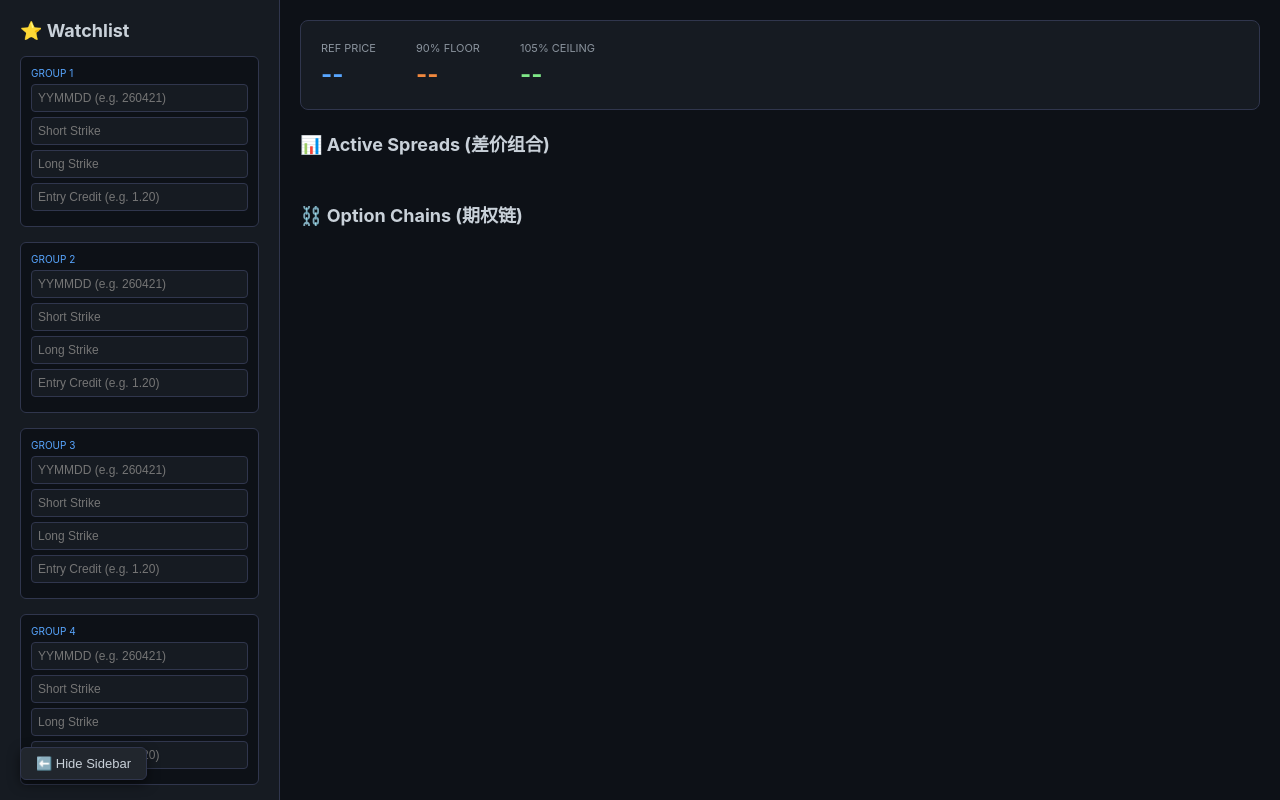
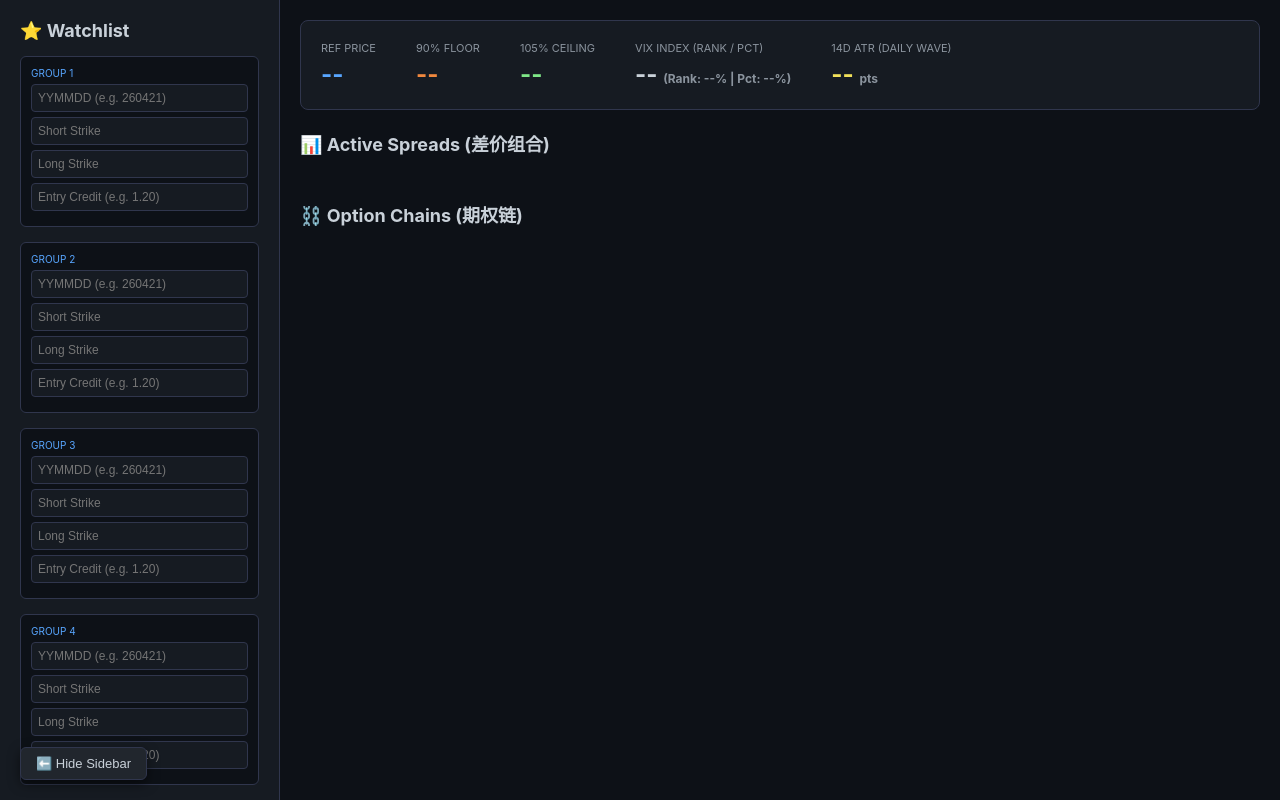
Before and after one commit to binghuodao/xsp, a Flask app: page / in a window 1280 px wide. Run offline with Flask 3, Linux system fonts and the light colour scheme.

Commit message:
1. 自动到期日排序（Chronological Sorting）
2. 波动率风阻看板（功能 5: VIX Rank/Percentile & 14D ATR）这两个指标作为期权卖方的“入场风阻系数”呈现在 Header 中
3. 期望波动数轴（功能 3: Expected Move 波动范围滑块）

```diff
--- a/app.py
+++ b/app.py
@@ -46,6 +46,60 @@ if os.path.exists(WATCHLIST_FILE):
             user_watchlist = json.load(f)
     except Exception as e:
         print(f"⚠️ Failed to load watchlist: {e}")
+
+
+# 历史统计缓存 (用于 VIX 和 ATR 计算)
+historical_stats = {
+    "vix": 15.0,  # 默认值
+    "vix_rank": 0.0,
+    "vix_percentile": 0.0,
+    "atr_14": 5.0,  # 默认值
+    "last_updated": 0
+}
+
+def update_historical_data():
+    global historical_stats
+    now_ts = time.time()
+    # 2小时更新一次
+    if now_ts - historical_stats["last_updated"] < 7200:
+        return
+
+    try:
+        print("🔄 Fetching historical data for VIX and ATR from YFinance...")
+        # VIX 1 year history
+        vix_ticker = yf.Ticker("^VIX")
+        vix_hist = vix_ticker.history(period="1y")
+        if not vix_hist.empty:
+            current_vix = vix_hist['Close'].iloc[-1]
+            vix_min = vix_hist['Close'].min()
+            vix_max = vix_hist['Close'].max()
+            vix_rank = (current_vix - vix_min) / (vix_max - vix_min) if (vix_max - vix_min) > 0 else 0.0
+            vix_percentile = (vix_hist['Close'] < current_vix).mean()
+
+            historical_stats["vix"] = float(current_vix)
+            historical_stats["vix_rank"] = float(vix_rank) * 100
+            historical_stats["vix_percentile"] = float(vix_percentile) * 100
+
+        # XSP ATR 14
+        xsp_ticker = yf.Ticker("^XSP")
+        xsp_hist = xsp_ticker.history(period="1mo")
+        if len(xsp_hist) >= 15:
+            highs = xsp_hist['High']
+            lows = xsp_hist['Low']
+            closes = xsp_hist['Close'].shift(1)
+
+            tr1 = highs - lows
+            tr2 = (highs - closes).abs()
+            tr3 = (lows - closes).abs()
+
+            tr = pd.concat([tr1, tr2, tr3], axis=1).max(axis=1)
+            atr_14 = tr.iloc[-14:].mean()
+            historical_stats["atr_14"] = float(atr_14)
+
+        historical_stats["last_updated"] = now_ts
+        print(f"✅ Historical data updated: VIX={historical_stats['vix']:.2f} (Rank={historical_stats['vix_rank']:.1f}%, Percentile={historical_stats['vix_percentile']:.1f}%), ATR_14={historical_stats['atr_14']:.2f}")
+    except Exception as e:
+        print(f"⚠️ Failed to update historical data: {e}")
 
 
 def get_xsp_anchor_price():
@@ -188,17 +242,24 @@ def start_moomoo():
     with OpenQuoteContext(host=OPEND_ADDR, port=OPEND_PORT) as quote_ctx:
         while True:
             try:
+                # 检查并更新历史统计数据 (VIX, ATR)
+                update_historical_data()
+
                 price = get_xsp_anchor_price()
                 if price > 0:
                     latest_data["index"] = {
                         "price": price,
                         "floor": price * FLOOR_PERCENT,
-                        "ceiling": price * CEILING_PERCENT
+                        "ceiling": price * CEILING_PERCENT,
+                        "vix": historical_stats["vix"],
+                        "vix_rank": historical_stats["vix_rank"],
+                        "vix_percentile": historical_stats["vix_percentile"],
+                        "atr_14": historical_stats["atr_14"]
                     }
                 socketio.emit('index_update', latest_data["index"])
 
                 # 1. 动态确定本次需要拉取的代码列表
-                current_price = latest_data["index"]["price"]
+                current_price = latest_data["index"].get("price", 0)
                 valid_dates = []
                 if current_price <= 0:
                     # 第一次运行或没拿到价格：只请求 SPY
@@ -257,7 +318,11 @@ def start_moomoo():
                             latest_data["index"] = {
                                 "price": p,
                                 "floor": p * FLOOR_PERCENT,
-                                "ceiling": p * CEILING_PERCENT
+                                "ceiling": p * CEILING_PERCENT,
+                                "vix": historical_stats["vix"],
+                                "vix_rank": historical_stats["vix_rank"],
+                                "vix_percentile": historical_stats["vix_percentile"],
+                                "atr_14": historical_stats["atr_14"]
                             }
                             socketio.emit('index_update', latest_data["index"])
 
@@ -336,6 +401,28 @@ def start_moomoo():
                                     spread_theta = short_opt.get('theta', 0.0) - long_opt.get('theta', 0.0)
                                     spread_vega = short_opt.get('vega', 0.0) - long_opt.get('vega', 0.0)
 
+                                    # Expected Move (EM) dynamically computed using ATM options
+                                    expected_move = None
+                                    expiry_date_str = f"20{ds[0:2]}-{ds[2:4]}-{ds[4:6]}"
+                                    expiry_options = [opt for opt in latest_data["options"].values() if opt['expiry'] == expiry_date_str]
+                                    strikes = sorted(list(set([opt['strike'] for opt in expiry_options])))
+                                    if strikes and current_price > 0:
+                                        atm_strike = min(strikes, key=lambda x: abs(x - current_price))
+                                        atm_call = next((opt for opt in expiry_options if opt['strike'] == atm_strike and opt['opt_type'] == 'C'), None)
+                                        atm_put = next((opt for opt in expiry_options if opt['strike'] == atm_strike and opt['opt_type'] == 'P'), None)
+                                        if atm_call and atm_put:
+                                            expected_move = 0.85 * (atm_call['mid'] + atm_put['mid'])
+
+                                    # Fallback Expected Move using VIX
+                                    if expected_move is None and current_price > 0 and historical_stats["vix"] > 0:
+                                        try:
+                                            expiry_dt = datetime.strptime(ds, "%y%m%d")
+                                            today_date = datetime.now().date()
+                                            days_to_expiry = max((expiry_dt.date() - today_date).days, 0.5)
+                                            expected_move = current_price * (historical_stats["vix"] / 100.0) * ((days_to_expiry / 365.0) ** 0.5)
+                                        except Exception as e:
+                                            print(f"⚠️ Fallback Expected Move computation error: {e}")
+
                                     # P&L tracking
                                     pnl = None
                                     pnl_percent = None
@@ -365,7 +452,7 @@ def start_moomoo():
                                     spread_info = {
                                         "group_index": idx + 1,
                                         "date": ds,
-                                        "expiry": f"20{ds[0:2]}-{ds[2:4]}-{ds[4:6]}",
+                                        "expiry": expiry_date_str,
                                         "opt_type": opt_type,
                                         "short": s_val,
                                         "long": l_val,
@@ -381,7 +468,9 @@ def start_moomoo():
                                         "pnl": pnl,
                                         "pnl_percent": pnl_percent,
                                         "dist_to_short": dist_to_short,
-                                        "dist_to_be": dist_to_be
+                                        "dist_to_be": dist_to_be,
+                                        "expected_move": expected_move,
+                                        "index_price": current_price
                                     }
                                     socketio.emit('spread_update', spread_info)
                             except Exception as ex:
--- a/templates/index.html
+++ b/templates/index.html
@@ -362,6 +362,14 @@
             <div class="stat"><span class="label">REF PRICE</span><span id="p-idx" class="val">--</span></div>
             <div class="stat"><span class="label">90% FLOOR</span><span id="p-floor" class="val" style="color:#f0883e">--</span></div>
             <div class="stat"><span class="label">105% CEILING</span><span id="p-ceil" class="val" style="color:var(--green)">--</span></div>
+            <div class="stat">
+                <span class="label">VIX INDEX (Rank / Pct)</span>
+                <span id="p-vix" class="val" style="color:#c9d1d9">-- <span style="font-size:12px; color:#8b949e">(Rank: --% | Pct: --%)</span></span>
+            </div>
+            <div class="stat">
+                <span class="label">14D ATR (Daily Wave)</span>
+                <span id="p-atr" class="val" style="color:#f1e05a">-- <span style="font-size:12px; color:#8b949e">pts</span></span>
+            </div>
         </div>
 
         <!-- SPREADS SECTION -->
@@ -426,6 +434,12 @@
             document.getElementById('p-idx').innerText = d.price.toFixed(2);
             document.getElementById('p-floor').innerText = d.floor.toFixed(2);
             document.getElementById('p-ceil').innerText = d.ceiling.toFixed(2);
+            if (d.vix !== undefined) {
+                document.getElementById('p-vix').innerHTML = `${d.vix.toFixed(2)} <span style="font-size:12px; color:#8b949e">(Rank: ${d.vix_rank.toFixed(0)}% | Pct: ${d.vix_percentile.toFixed(0)}%)</span>`;
+            }
+            if (d.atr_14 !== undefined) {
+                document.getElementById('p-atr').innerHTML = `${d.atr_14.toFixed(2)} <span style="font-size:12px; color:#8b949e">pts</span>`;
+            }
         });
 
         socket.on('option_update', d => {
@@ -515,6 +529,8 @@
                 card.id = cardId;
                 container.appendChild(card);
             }
+            // 设定 expiry dataset 用于前端自动排序
+            card.dataset.expiry = d.expiry;
 
             // 动态应用卡片类别
             card.className = `spread-card ${d.opt_type === 'P' ? 'put-spread' : 'call-spread'}`;
@@ -553,6 +569,64 @@
             const shortWlClass = getWaterlineClass(d.dist_to_short);
             const beWlClass = d.entry !== null ? getWaterlineClass(d.dist_to_be) : '';
 
+            // 期望波动区间 (Expected Move) 可视化数轴设计
+            let emHtml = '';
+            if (d.expected_move && d.index_price) {
+                const lowerEM = d.index_price - d.expected_move;
+                const upperEM = d.index_price + d.expected_move;
+
+                let isInside = false;
+                if (d.opt_type === 'P') {
+                    isInside = d.short >= lowerEM;
+                } else {
+                    isInside = d.short <= upperEM;
+                }
+
+                const emBadgeClass = isInside ? 'wl-warning' : 'wl-safe';
+                const emBadgeText = isInside ? '⚠️ Inside EM' : '🛡️ Outside EM';
+
+                // 数轴区间为 index ± 2*EM
+                const minScale = d.index_price - 2 * d.expected_move;
+                const maxScale = d.index_price + 2 * d.expected_move;
+                let shortPct = ((d.short - minScale) / (maxScale - minScale)) * 100;
+                shortPct = Math.max(0, Math.min(100, shortPct)); // clamp 0-100
+
+                const markerColor = d.opt_type === 'P' ? '#f0883e' : 'var(--green)';
+
+                emHtml = `
+                    <div class="waterline-section" style="margin-bottom: 15px;">
+                        <div style="display: flex; justify-content: space-between; align-items: center; margin-bottom: 8px;">
+                            <span class="waterline-title" style="margin-bottom: 0;">Expected Move (期望波动)</span>
+                            <span class="waterline-value ${emBadgeClass}">${emBadgeText}</span>
+                        </div>
+                        <div style="display: flex; justify-content: space-between; font-size: 10px; color: #8b949e; margin-bottom: 6px;">
+                            <span>-EM: <b>${lowerEM.toFixed(1)}</b></span>
+                            <span style="color: var(--blue);">Index: <b>${d.index_price.toFixed(1)}</b></span>
+                            <span>+EM: <b>${upperEM.toFixed(1)}</b></span>
+                        </div>
+
+                        <!-- 动态可视化数轴 -->
+                        <div style="position: relative; height: 6px; background: #21262d; border-radius: 3px; margin: 15px 0 22px 0; border: 1px solid rgba(255,255,255,0.05);">
+                            <!-- EM 1-std 绿色/蓝色高亮区间 (25% 到 75%) -->
+                            <div style="position: absolute; left: 25%; width: 50%; height: 100%; background: rgba(88, 166, 255, 0.15); border-radius: 3px;"></div>
+
+                            <!-- 当前价格 Index 点 -->
+                            <div style="position: absolute; left: 50%; top: -3px; width: 10px; height: 10px; border-radius: 50%; background: var(--blue); transform: translateX(-50%); box-shadow: 0 0 6px var(--blue);"></div>
+
+                            <!-- 短腿 Strike 刻度线 -->
+                            <div style="position: absolute; left: ${shortPct}%; top: -6px; width: 3px; height: 16px; background: ${markerColor}; border-radius: 1px;" title="Short Strike: ${d.short}">
+                                <span style="position: absolute; top: 18px; left: 50%; transform: translateX(-50%); font-size: 9px; color: ${markerColor}; font-weight: bold; white-space: nowrap;">
+                                    ${d.short.toFixed(0)} (Short)
+                                </span>
+                            </div>
+                        </div>
+                        <div style="font-size: 10px; color: #8b949e; text-align: center; margin-top: 10px; border-top: 1px solid rgba(48, 54, 77, 0.3); padding-top: 6px;">
+                            Implied Daily Range: <b>±${d.expected_move.toFixed(1)}</b> pts
+                        </div>
+                    </div>
+                `;
+            }
+
             card.innerHTML = `
                 <div class="spread-header">
                     <h3>
@@ -587,6 +661,9 @@
                     ${d.entry !== null ? `<div style="text-align: right;"><span class="label" style="margin-bottom: 2px;">Entry</span><b style="font-size: 16px; color: white;">$${d.entry.toFixed(2)}</b></div>` : ''}
                 </div>
 
+                <!-- 期望波动数轴 -->
+                ${emHtml}
+
                 <div class="waterline-section">
                     <span class="waterline-title">Safety Waterline (安全水位垫)</span>
                     <div class="waterline-row">
@@ -608,6 +685,9 @@
                 </div>
             `;
 
+            // 实时按照到期日进行排序
+            sortElements(container, 'expiry', true);
+
             updateActiveSpreadCount();
         });
 
```
